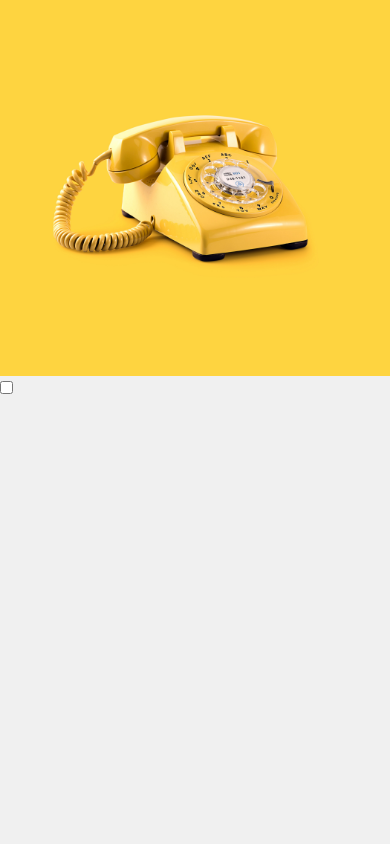
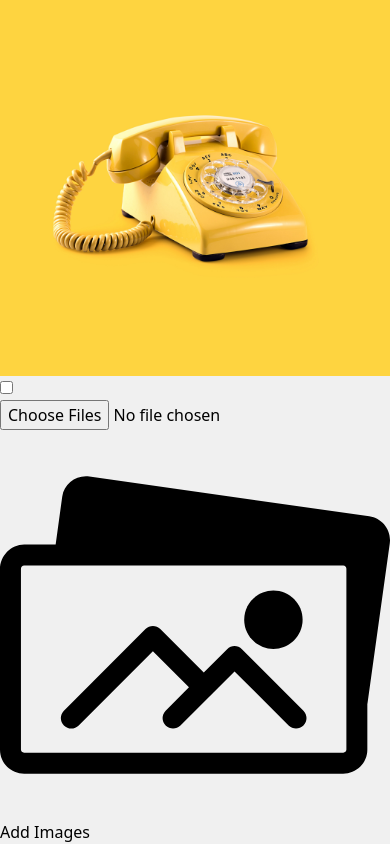
Before and after one commit to git-sujon/Dynamic_Image_Gallery, a React (Vite) app: page / in a window 390 px wide. Shown: the part 4202-5046 px from the top of the page. Before the commit the page ends 4602 px from the top, so only its background shows below. Built offline with nearby package versions, Linux system fonts and the light colour scheme.

Commit message:
Image file uploader added

```diff
--- a/src/App.tsx
+++ b/src/App.tsx
@@ -3,21 +3,37 @@ import { HTML5Backend } from "react-dnd-html5-backend";
 import { imageData } from "./contents/imageData";
 import ImageCard from "./components/pages/Homepage/ImageCard/ImageCard";
 import { useState } from "react";
-
+import ImageFileUploader from "./components/ui/ImageFileUploader";
 
 function App() {
+  // State to store the list of images in the gallery
   const [images, setImages] = useState(imageData);
-
-  const moveImage = (dragIndex: number, hoverIndex: number)  => {
+  // Function to handle the drag-and-drop functionality for images
+  const moveImage = (dragIndex: number, hoverIndex: number) => {
     const draggedImage = images[dragIndex];
     const updatedImages = [...images];
     updatedImages.splice(dragIndex, 1);
     updatedImages.splice(hoverIndex, 0, draggedImage);
     setImages(updatedImages);
   };
+  // Function to handle the image upload
+  const handleUpload = (uploadedImage: File | Blob | null) => {
+    // Add the uploaded image to the gallery
+    setImages((prevImages: Array<{ id: string; img: string }>) => [
+      ...prevImages,
+      { id: Date.now().toString(), img: URL.createObjectURL(uploadedImage!) },
+    ]);
+  };
 
   return (
     <DndProvider backend={HTML5Backend}>
+      {/*
+    DndProvider is a higher-order component from the 'react-dnd' library
+    that provides drag-and-drop functionality to child components.
+    It requires a 'backend' to handle the actual drag-and-drop behavior.
+    In this case, we're using the 'HTML5Backend' as the backend, which
+    is suitable for web applications.
+  */}
       <div className="max-w-4xl mx-auto rounded-lg shadow-md mt-10 bg-slate-50 border-slate-700">
         <div className="px-8">
           <div className="flex items-center justify-between border-b py-3">
@@ -26,7 +42,7 @@ function App() {
               Delete files
             </button>
           </div>
-          <div className="grid grid-cols-5 gap-5 p-8 border">
+          <div className="grid grid-cols-2 md:grid-cols-3 lg:grid-cols-5 gap-5 p-8 border">
             {images.map((image, index) => (
               <ImageCard
                 key={image.id}
@@ -37,6 +53,10 @@ function App() {
                 className={index === 0 ? "col-span-2 row-span-2" : ""}
               />
             ))}
+
+            <div className="">
+              <ImageFileUploader onUpload={handleUpload} />
+            </div>
           </div>
         </div>
       </div>
--- a/src/components/pages/Homepage/ImageCard/ImageCard.tsx
+++ b/src/components/pages/Homepage/ImageCard/ImageCard.tsx
@@ -1,13 +1,15 @@
 import { useDrag, useDrop } from "react-dnd";
 
+// Define the props that this ImageCard component expects
 interface ImageCardProps {
   id: string;
-  index: number;
+  index: number; // Index of the image in the gallery
   src: string;
-  moveImage: (dragIndex: number, hoverIndex: number) => void;
+  moveImage: (dragIndex: number, hoverIndex: number) => void; // Function to move images
   className?: string;
 }
 
+// Define the type for the dragged item
 type DraggedItem = {
   id: number;
   index: number;
@@ -20,32 +22,37 @@ const ImageCard: React.FC<ImageCardProps> = ({
   moveImage,
   className,
 }) => {
+  // Use the useDrag hook to enable dragging for this component
   const [, ref] = useDrag({
-    type: "IMAGE",
-    item: { id, index },
+    type: "IMAGE", // Set the type of the item being dragged
+    item: { id, index }, // Provide the ID and index of the image
   });
 
+  // Use the useDrop hook to enable dropping images and rearranging them
   const [, drop] = useDrop({
-    accept: "IMAGE",
+    accept: "IMAGE", // accepted drop type
     hover: (draggedItem: DraggedItem) => {
+      // When a dragged item hovers over this component
       if (draggedItem.index !== index) {
-        moveImage(draggedItem.index, index);
-        draggedItem.index = index;
+        // If it's not hovering over itself
+        moveImage(draggedItem.index, index); // Move the image to the new position
+        draggedItem.index = index; // Update the index of the dragged item
       }
     },
   });
 
+  // Render the ImageCard component with drag and drop functionality
   return (
     <div
-      ref={(node) => drop(ref(node))}
+      ref={(node) => drop(ref(node))} // Apply drop behavior to this component
       className={`flex justify-center border ${className}`}
     >
       <div
-        ref={(node) => ref(node)}
+        ref={(node) => ref(node)} // Apply drag behavior to this component
         className={`relative overflow-hidden transition duration-200 transform rounded shadow-lg hover:-translate-y-2 hover:shadow-2xl`}
       >
         <div>
-          <img src={src} alt={`Image ${id}`} />
+          <img src={src} alt={`Image ${id}`} /> {/* Display the image */}
         </div>
         <div className="absolute inset-0 px-6 py-4 transition-opacity duration-200 bg-black overly-bg bg-opacity-50 opacity-0 hover:opacity-100 font-black">
           <input
--- /dev/null
+++ b/src/components/ui/ImageFileUploader.tsx
@@ -0,0 +1,35 @@
+import React from "react";
+import imageIcon from "../../assets/icons/picture-svgrepo-com.svg";
+// Define the props that the ImageFileUploader component expects
+interface ImageFileUploaderProps {
+  onUpload: (file: File | Blob | null) => void;
+}
+// Define the ImageFileUploader component
+const ImageFileUploader: React.FC<ImageFileUploaderProps> = ({ onUpload }) => {
+  const handleFileChange = (e: React.ChangeEvent<HTMLInputElement>) => {
+    // Get the selected file from the input
+    const file = e.target.files?.[0] || null;
+    onUpload(file);
+  };
+
+  return (
+    <div className="relative h-full p-6 hover:bg-gray-50 border-2 border-dashed rounded cursor-pointer">
+      {/* image input file */}
+      <input
+        type="file"
+        multiple
+        name="image"
+        id="image"
+        className="absolute h-full w-full opacity-0 cursor-pointer"
+        onChange={handleFileChange}
+      />
+      {/* image input file place holders */}
+      <div className="flex flex-col text-gray-700 text-sm font-medium justify-center items-center gap-y-4">
+        <img src={imageIcon} alt="Image icon" className="w-7 h-7" />
+        <p className="font-semibold cursor-pointer">Add Images</p>
+      </div>
+    </div>
+  );
+};
+
+export default ImageFileUploader;
--- a/src/contents/imageData.ts
+++ b/src/contents/imageData.ts
@@ -1,4 +1,3 @@
-import { IImageInfo } from "../types/common";
 import image_1 from "../assets/images/image-1.webp";
 import image_2 from "../assets/images/image-2.webp";
 import image_3 from "../assets/images/image-3.webp";
@@ -11,60 +10,60 @@ import image_9 from "../assets/images/image-9.webp";
 import image_10 from "../assets/images/image-10.jpeg";
 import image_11 from "../assets/images/image-11.jpeg";
 
-export const imageData: IImageInfo[] = [
+export const imageData = [
   {
     id: "1",
-    title: "Image 1",
+
     img: image_1,
   },
   {
     id: "2",
-    title: "Image 2",
+
     img: image_2,
   },
   {
     id: "3",
-    title: "Image 3",
+
     img: image_3,
   },
   {
     id: "4",
-    title: "Image 4",
+
     img: image_4,
   },
   {
     id: "5",
-    title: "Image 5",
+
     img: image_5,
   },
   {
     id: "6",
-    title: "Image 6",
+
     img: image_6,
   },
   {
     id: "7",
-    title: "Image 7",
+
     img: image_7,
   },
   {
     id: "8",
-    title: "Image 8",
+
     img: image_8,
   },
   {
     id: "9",
-    title: "Image 9",
+
     img: image_9,
   },
   {
     id: "10",
-    title: "Image 10",
+
     img: image_10,
   },
   {
     id: "11",
-    title: "Image 11",
+
     img: image_11,
   },
 ];
--- a/src/main.tsx
+++ b/src/main.tsx
@@ -2,12 +2,8 @@ import React from "react";
 import ReactDOM from "react-dom/client";
 import App from "./App.tsx";
 import "./index.css";
-import { DndProvider } from "react-dnd";
-import { HTML5Backend } from "react-dnd-html5-backend";
 ReactDOM.createRoot(document.getElementById("root")!).render(
   <React.StrictMode>
-    <DndProvider backend={HTML5Backend}>
-      <App />
-    </DndProvider>
+    <App />
   </React.StrictMode>
 );
```
Also changed, not shown: src/assets/icons/picture-svgrepo-com.svg (added).
